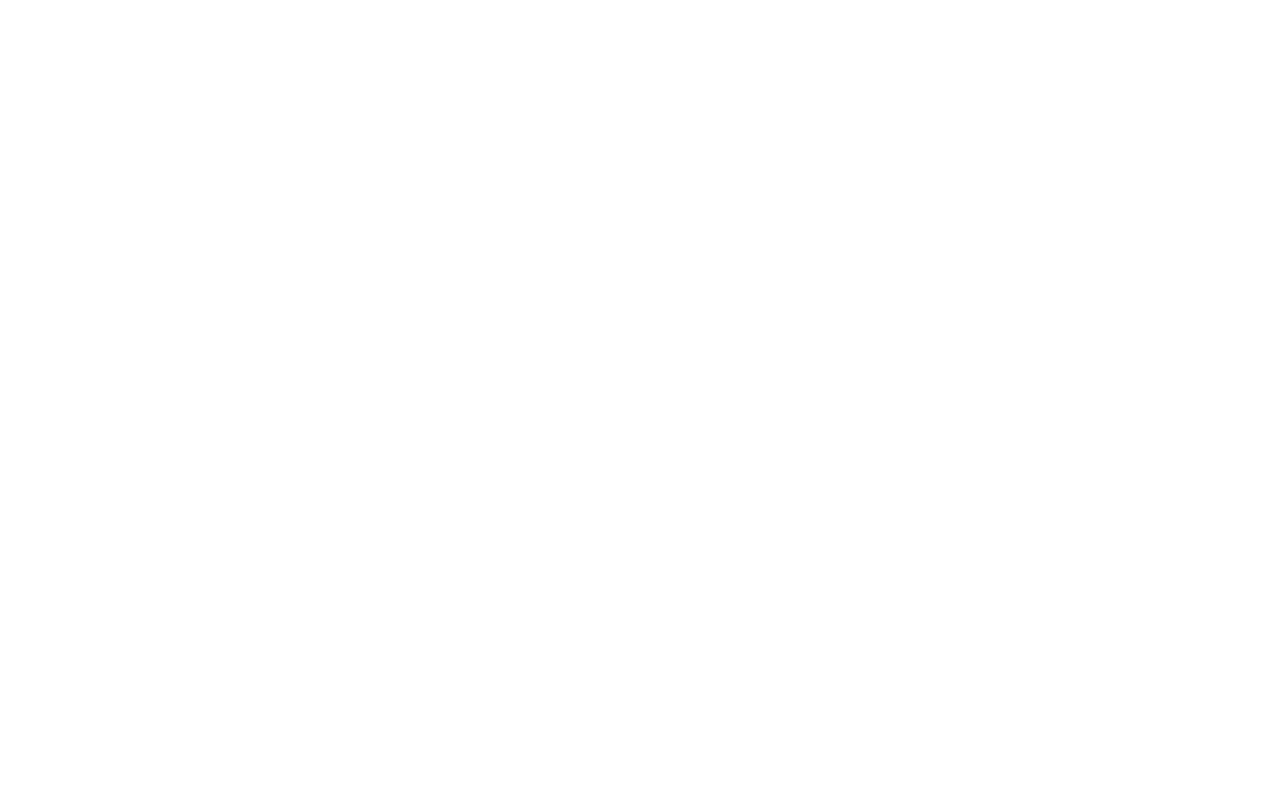
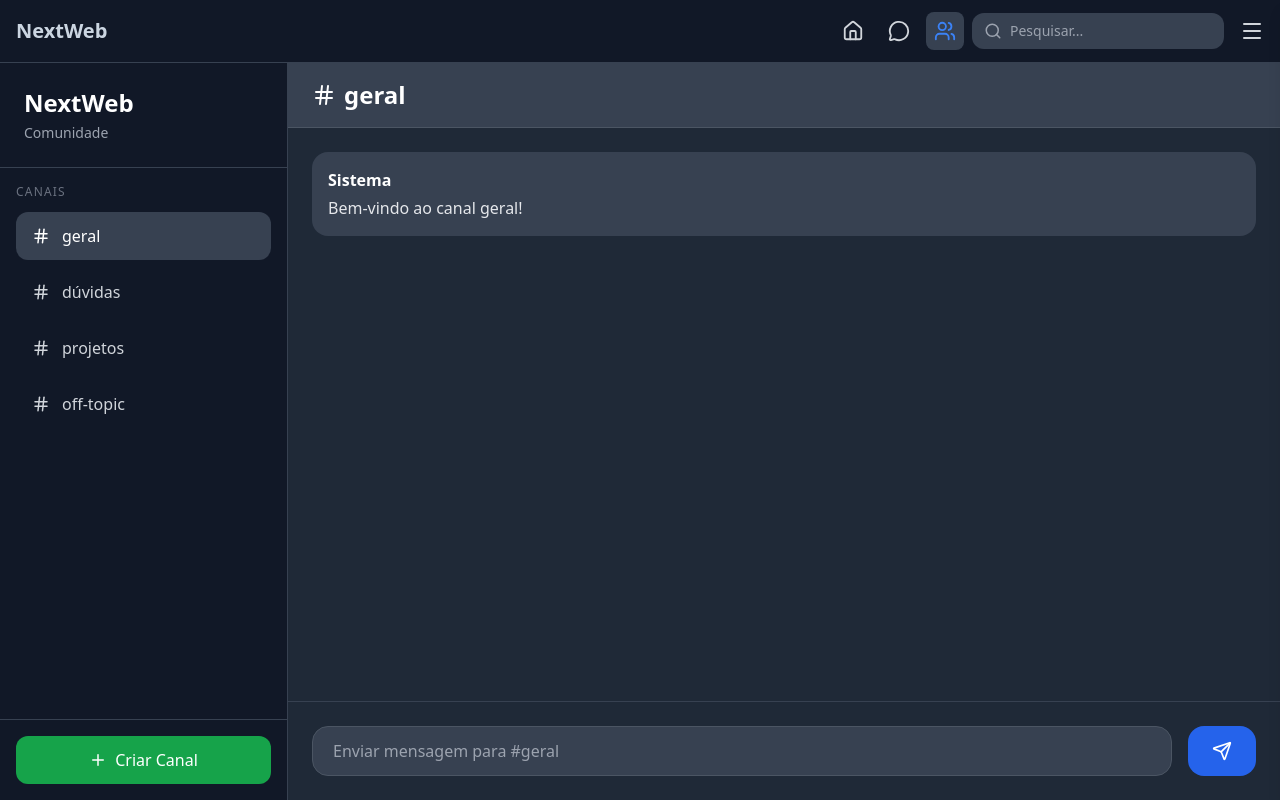
Before and after one commit to MJ210624/Nextweb-Front, a React (Vite) app: page /communities/1 in a window 1280 px wide. Before the commit this address had no page. Built offline with nearby package versions, Linux system fonts and the light colour scheme.

Commit message:
primeira versão da comunidade e do chat

```diff
--- a/src/App.jsx
+++ b/src/App.jsx
@@ -4,17 +4,27 @@
 import HomePage from "./pages/HomePage";
 import Communities from "./pages/Communities";
 import Chats from "./pages/Chats";
+import CommunityPage from "./pages/CommunityPage";
 
 function App() {
-  return(
+  return (
     <Routes>
       <Route path="/" element={<Login />} />
       <Route path="/signup" element={<SignUp />} />
       <Route path="/homepage" element={<HomePage />} />
       <Route path="/communities" element={<Communities />} />
-    <Route path="/chats" element={<Chats />} />
+
+      <Route
+        path="/communities/:communityId"
+        element={<CommunityPage />}
+      />
+
+      <Route
+        path="/communities/:communityId/chats/:chatId"
+        element={<Chats />}
+      />
     </Routes>
-  )
+  );
 }
 
 export default App;
--- a/src/Components/cardCommunity.jsx
+++ b/src/Components/cardCommunity.jsx
@@ -1,16 +1,17 @@
-import Getcommunities from "../services/CommunityServices";
+import { useNavigate } from "react-router-dom";
 
 function CardCommunities({ communities }) {
+  const navigate = useNavigate();
+
   return (
     <div className="p-8 grid grid-cols-1 md:grid-cols-2 xl:grid-cols-3 gap-6">
-
       {communities.map((community) => (
         <div
           key={community.id}
-                    className="bg-slate-200 rounded-3xl overflow-hidden shadow-sm hover:shadow-lg transition w-"
+          className="bg-slate-200 rounded-3xl overflow-hidden shadow-sm hover:shadow-lg transition"
         >
           <img
-                        src="#"
+            src="https://placehold.co/600x250"
             alt={community.nameCommunity}
             className="h-40 w-full object-cover"
           />
@@ -20,15 +21,19 @@
               {community.nameCommunity}
             </h2>
 
-                        <button className="mt-5 w-full bg-slate-800 text-white py-2 rounded-xl hover:opacity-90 transition">
+            <button
+              onClick={() =>
+                navigate(`/communities/${community.id}`)
+              }
+              className="mt-4 bg-blue-600 hover:bg-blue-700 text-white px-4 py-2 rounded-xl"
+            >
               Entrar
             </button>
           </div>
         </div>
       ))}
-
     </div>
-    )
+  );
 }
 
-export default CardCommunities
+export default CardCommunities;
--- a/src/pages/Chats.jsx
+++ b/src/pages/Chats.jsx
@@ -1,15 +1,73 @@
-import React from 'react'
-import NavBar from '../Components/NavBar'
+import { useParams } from "react-router-dom";
+import { useState } from "react";
+import NavBar from "../Components/NavBar";
 
-function Chats () {
+function Chats() {
+    const { chatId } = useParams();
 
-  return (
-    <div className=' min-h-screen bg-gray-800'>
-      <header>
-        <NavBar />
-      </header>
-    </div>
-  )
+    const [messages, setMessages] = useState([
+        {
+            id: 1,
+            author: "Sistema",
+            text: "Bem-vindo ao canal!"
+        }
+    ]);
+
+    const [text, setText] = useState("");
+
+    function sendMessage() {
+        if (!text.trim()) return;
+
+        setMessages([
+            ...messages,
+            {
+                id: Date.now(),
+                author: "Você",
+                text
+            }
+        ]);
+
+        setText("");
+    }
+
+    return (
+        <div className="min-h-screen bg-gray-800">
+            <NavBar />
+
+            <div className="max-w-5xl mx-auto p-8">
+                <h1 className="text-3xl text-white font-bold">
+                    Canal #{chatId}
+                </h1>
+
+                <div className="bg-gray-700 rounded-2xl mt-6 p-6 h-[500px] overflow-y-auto">
+                    {messages.map((msg) => (
+                        <div
+                            key={msg.id}
+                            className="mb-4 text-white"
+                        >
+                            <strong>{msg.author}:</strong> {msg.text}
+                        </div>
+                    ))}
+                </div>
+
+                <div className="flex gap-4 mt-4">
+                    <input
+                        value={text}
+                        onChange={(e) => setText(e.target.value)}
+                        className="flex-1 p-3 rounded-xl"
+                        placeholder="Digite uma mensagem..."
+                    />
+
+                    <button
+                        onClick={sendMessage}
+                        className="bg-blue-600 text-white px-6 rounded-xl"
+                    >
+                        Enviar
+                    </button>
+                </div>
+            </div>
+        </div>
+    );
 }
 
-export default Chats
+export default Chats;
--- a/src/pages/Communities.jsx
+++ b/src/pages/Communities.jsx
@@ -11,18 +11,21 @@
   const [communities, setCommunities] = useState([])
 
   useEffect(() => {
-    async function loadCommunities() {
-      try {
-        const data = await getcommunities()
-        setCommunities(data)
-      } catch (e) {
-        console.error(e)
-        navigate('/homepage')
-      }
-    }
-
-    loadCommunities()
-  }, [])
+  setCommunities([
+    {
+      id: 1,
+      nameCommunity: "Programadores Front-End",
+    },
+    {
+      id: 2,
+      nameCommunity: "Flutter Brasil",
+    },
+    {
+      id: 3,
+      nameCommunity: "Node.js Devs",
+    },
+  ]);
+}, []);
 
   return (
 
--- /dev/null
+++ b/src/pages/CommunityPage.jsx
@@ -0,0 +1,248 @@
+import { useState } from "react";
+import NavBar from "../Components/NavBar";
+import { Plus, Hash, Send, X } from "lucide-react";
+
+function CommunityPage() {
+  const [channels, setChannels] = useState([
+    {
+      id: 1,
+      name: "geral",
+      messages: [
+        {
+          id: 1,
+          author: "Sistema",
+          text: "Bem-vindo ao canal geral!"
+        }
+      ]
+    },
+    {
+      id: 2,
+      name: "dúvidas",
+      messages: [
+        {
+          id: 1,
+          author: "João",
+          text: "Alguém sabe usar Context API?"
+        }
+      ]
+    },
+    {
+      id: 3,
+      name: "projetos",
+      messages: [
+        {
+          id: 1,
+          author: "Maria",
+          text: "Compartilhem seus projetos aqui 🚀"
+        }
+      ]
+    },
+    {
+      id: 4,
+      name: "off-topic",
+      messages: []
+    }
+  ]);
+
+  const [selectedChannel, setSelectedChannel] = useState(0);
+  const [message, setMessage] = useState("");
+
+  const [showModal, setShowModal] = useState(false);
+  const [newChannelName, setNewChannelName] = useState("");
+
+  function sendMessage() {
+    if (!message.trim()) return;
+
+    const updatedChannels = [...channels];
+
+    updatedChannels[selectedChannel].messages.push({
+      id: Date.now(),
+      author: "Você",
+      text: message
+    });
+
+    setChannels(updatedChannels);
+    setMessage("");
+  }
+
+  function createChannel() {
+    if (!newChannelName.trim()) return;
+
+    setChannels([
+      ...channels,
+      {
+        id: Date.now(),
+        name: newChannelName.toLowerCase(),
+        messages: [
+          {
+            id: 1,
+            author: "Sistema",
+            text: `Bem-vindo ao canal #${newChannelName}!`
+          }
+        ]
+      }
+    ]);
+
+    setNewChannelName("");
+    setShowModal(false);
+  }
+
+  return (
+    <div className="min-h-screen bg-gray-800 flex flex-col">
+      <header>
+        <NavBar />
+      </header>
+
+      <div className="flex flex-1 overflow-hidden">
+        {/* Sidebar */}
+        <aside className="w-72 bg-gray-900 border-r border-gray-700 flex flex-col">
+          <div className="p-6 border-b border-gray-700">
+            <h1 className="text-2xl font-bold text-white">
+              NextWeb
+            </h1>
+
+            <p className="text-sm text-gray-400 mt-1">
+              Comunidade
+            </p>
+          </div>
+
+          <div className="flex-1 overflow-y-auto p-4">
+            <p className="text-xs uppercase tracking-widest text-gray-500 mb-3">
+              Canais
+            </p>
+
+            <div className="space-y-2">
+              {channels.map((channel, index) => (
+                <button
+                  key={channel.id}
+                  onClick={() => setSelectedChannel(index)}
+                  className={`w-full flex items-center gap-3 px-4 py-3 rounded-xl transition ${
+                    selectedChannel === index
+                      ? "bg-gray-700 text-white"
+                      : "text-gray-300 hover:bg-gray-800"
+                  }`}
+                >
+                  <Hash size={18} />
+                  <span>{channel.name}</span>
+                </button>
+              ))}
+            </div>
+          </div>
+
+          <div className="p-4 border-t border-gray-700">
+            <button
+              onClick={() => setShowModal(true)}
+              className="w-full flex items-center justify-center gap-2 bg-green-600 hover:bg-green-700 text-white py-3 rounded-xl transition"
+            >
+              <Plus size={18} />
+              Criar Canal
+            </button>
+          </div>
+        </aside>
+
+        {/* Chat */}
+        <main className="flex-1 flex flex-col">
+          {/* Header do canal */}
+          <div className="bg-gray-700 border-b border-gray-600 px-6 py-4">
+            <h2 className="text-2xl font-semibold text-white flex items-center gap-2">
+              <Hash size={24} />
+              {channels[selectedChannel].name}
+            </h2>
+          </div>
+
+          {/* Mensagens */}
+          <div className="flex-1 overflow-y-auto p-6 space-y-4">
+            {channels[selectedChannel].messages.length === 0 ? (
+              <div className="text-gray-400">
+                Nenhuma mensagem ainda.
+              </div>
+            ) : (
+              channels[selectedChannel].messages.map((msg) => (
+                <div
+                  key={msg.id}
+                  className="bg-gray-700 rounded-2xl p-4"
+                >
+                  <p className="text-white font-semibold">
+                    {msg.author}
+                  </p>
+
+                  <p className="text-gray-200 mt-1">
+                    {msg.text}
+                  </p>
+                </div>
+              ))
+            )}
+          </div>
+
+          {/* Input */}
+          <div className="p-6 border-t border-gray-700 bg-gray-800">
+            <div className="flex gap-4">
+              <input
+                type="text"
+                placeholder={`Enviar mensagem para #${channels[selectedChannel].name}`}
+                value={message}
+                onChange={(e) => setMessage(e.target.value)}
+                onKeyDown={(e) => {
+                  if (e.key === "Enter") {
+                    sendMessage();
+                  }
+                }}
+                className="flex-1 bg-gray-700 text-white rounded-2xl px-5 py-3 outline-none border border-gray-600 focus:border-blue-500"
+              />
+
+              <button
+                onClick={sendMessage}
+                className="bg-blue-600 hover:bg-blue-700 text-white px-6 rounded-2xl transition"
+              >
+                <Send size={20} />
+              </button>
+            </div>
+          </div>
+        </main>
+      </div>
+
+      {/* Modal */}
+      {showModal && (
+        <div className="fixed inset-0 bg-black/50 flex items-center justify-center px-4 z-50">
+          <div className="bg-white rounded-3xl w-full max-w-md p-6">
+            <div className="flex justify-between items-center">
+              <h2 className="text-2xl font-bold">
+                Criar Canal
+              </h2>
+
+              <button onClick={() => setShowModal(false)}>
+                <X />
+              </button>
+            </div>
+
+            <input
+              type="text"
+              placeholder="Nome do canal"
+              value={newChannelName}
+              onChange={(e) => setNewChannelName(e.target.value)}
+              className="mt-6 w-full border rounded-xl px-4 py-3 outline-none"
+            />
+
+            <div className="flex justify-end gap-3 mt-6">
+              <button
+                onClick={() => setShowModal(false)}
+                className="px-4 py-2 rounded-xl border"
+              >
+                Cancelar
+              </button>
+
+              <button
+                onClick={createChannel}
+                className="bg-green-600 hover:bg-green-700 text-white px-4 py-2 rounded-xl"
+              >
+                Criar
+              </button>
+            </div>
+          </div>
+        </div>
+      )}
+    </div>
+  );
+}
+
+export default CommunityPage;
```
Lines whose indentation alone changed are shown as unchanged.
